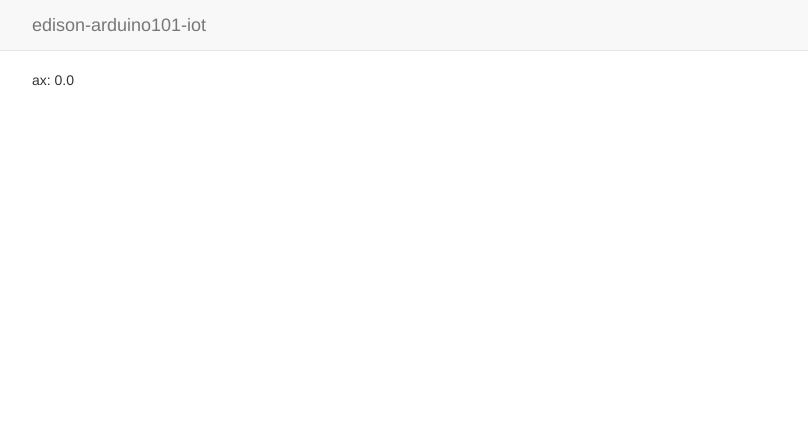
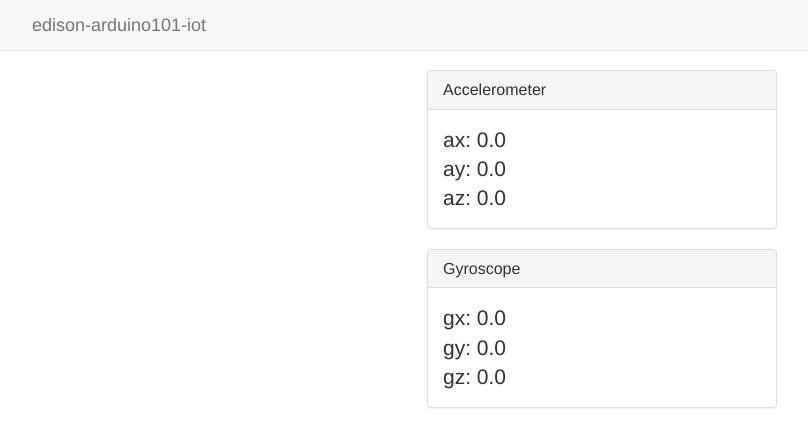
Before and after one commit to estherjk/edison-arduino101-iot, a plain HTML site: page web/client/index.html in a window 1280 px wide. Shown: the whole page, without its empty margins (38-846 px from the left). Drawn offline with nearby package versions, Linux system fonts and the light colour scheme; no server answers.

Commit message:
Display all sensor values on web client

```diff
--- a/web/client/app.js
+++ b/web/client/app.js
@@ -6,6 +6,25 @@ socket.on('connect', function() {
 });
 
 socket.on('ax:web', function(data) {
-  var ax = document.getElementById('ax-value');
-  ax.innerText = data;
+  document.getElementById('ax-value').innerText = data;
 });
+
+socket.on('ay:web', function(data) {
+  document.getElementById('ay-value').innerText = data;
+});
+
+socket.on('az:web', function(data) {
+  document.getElementById('az-value').innerText = data;
+});
+
+socket.on('gx:web', function(data) {
+  document.getElementById('gx-value').innerText = data;
+});
+
+socket.on('gy:web', function(data) {
+  document.getElementById('gy-value').innerText = data;
+});
+
+socket.on('gz:web', function(data) {
+  document.getElementById('gz-value').innerText = data;
+});
--- a/web/client/index.html
+++ b/web/client/index.html
@@ -22,10 +22,53 @@
 
   <!-- main -->
   <div class="container">
+    <div class="col-sm-4 col-sm-offset-4">
 
-    <span id="ax-label">ax: </span>
-    <span id="ax-value">0.0</span>
+      <div class="panel panel-default">
+        <div class="panel-heading">
+          <h2 class="panel-title">Accelerometer</h3>
+        </div>
+        <div class="panel-body">
+          <div class="sensor-value">
+            <span id="ax-label">ax: </span>
+            <span id="ax-value">0.0</span>
+          </div>
 
+          <div class="sensor-value">
+            <span id="ay-label">ay: </span>
+            <span id="ay-value">0.0</span>
+          </div>
+
+          <div class="sensor-value">
+            <span id="az-label">az: </span>
+            <span id="az-value">0.0</span>
+          </div>
+        </div>
+      </div>
+
+      <div class="panel panel-default">
+        <div class="panel-heading">
+          <h2 class="panel-title">Gyroscope</h3>
+        </div>
+        <div class="panel-body">
+          <div class="sensor-value">
+            <span id="gx-label">gx: </span>
+            <span id="gx-value">0.0</span>
+          </div>
+
+          <div class="sensor-value">
+            <span id="gy-label">gy: </span>
+            <span id="gy-value">0.0</span>
+          </div>
+
+          <div class="sensor-value">
+            <span id="gz-label">gz: </span>
+            <span id="gz-value">0.0</span>
+          </div>
+        </div>
+      </div>
+
+    </div>
   </div>
   <!-- end main -->
 
--- a/web/client/styles.css
+++ b/web/client/styles.css
@@ -1,3 +1,9 @@
 body {
   padding-top: 70px;
 }
+
+.sensor-value {
+  font-size: 21px;
+  font-weight: 300;
+  line-height: 1.4;
+}
```
Also changed, not shown: web/server/lib/routes/socket.js (+20 -0 lines).
